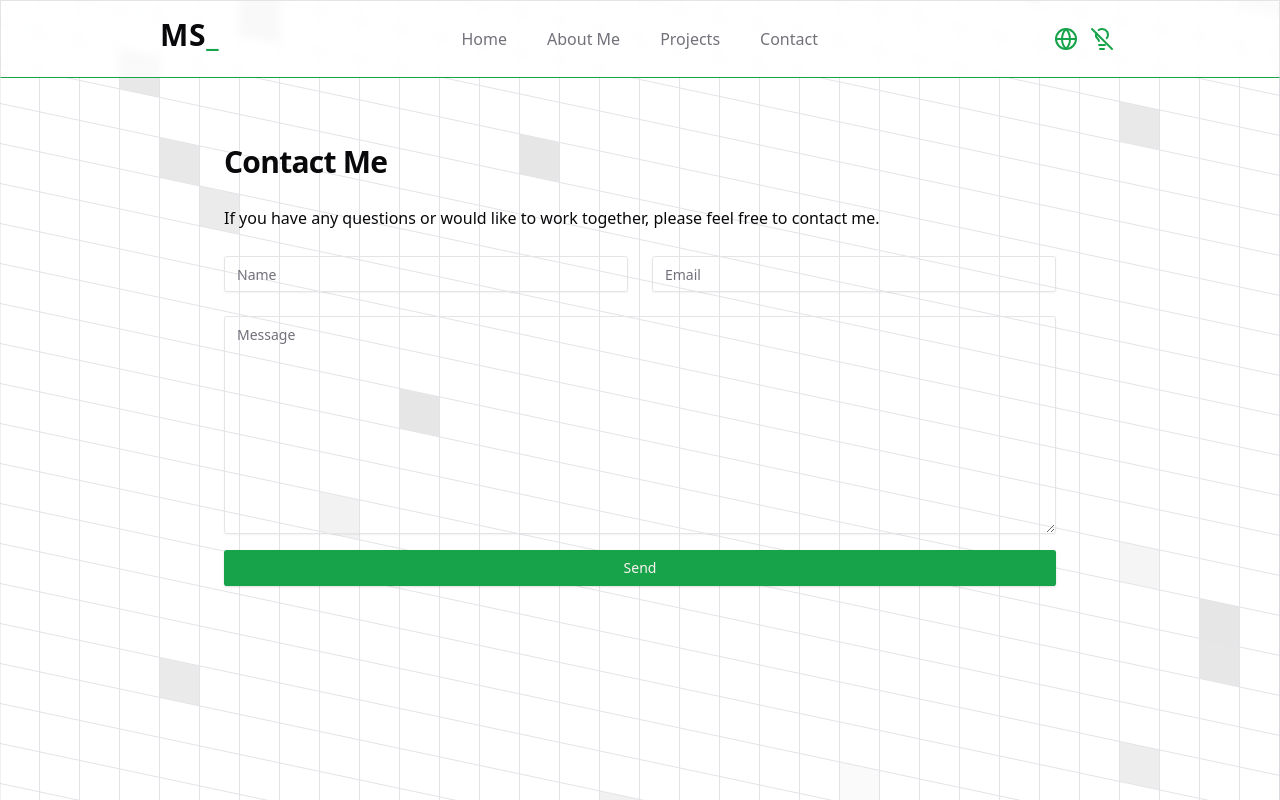
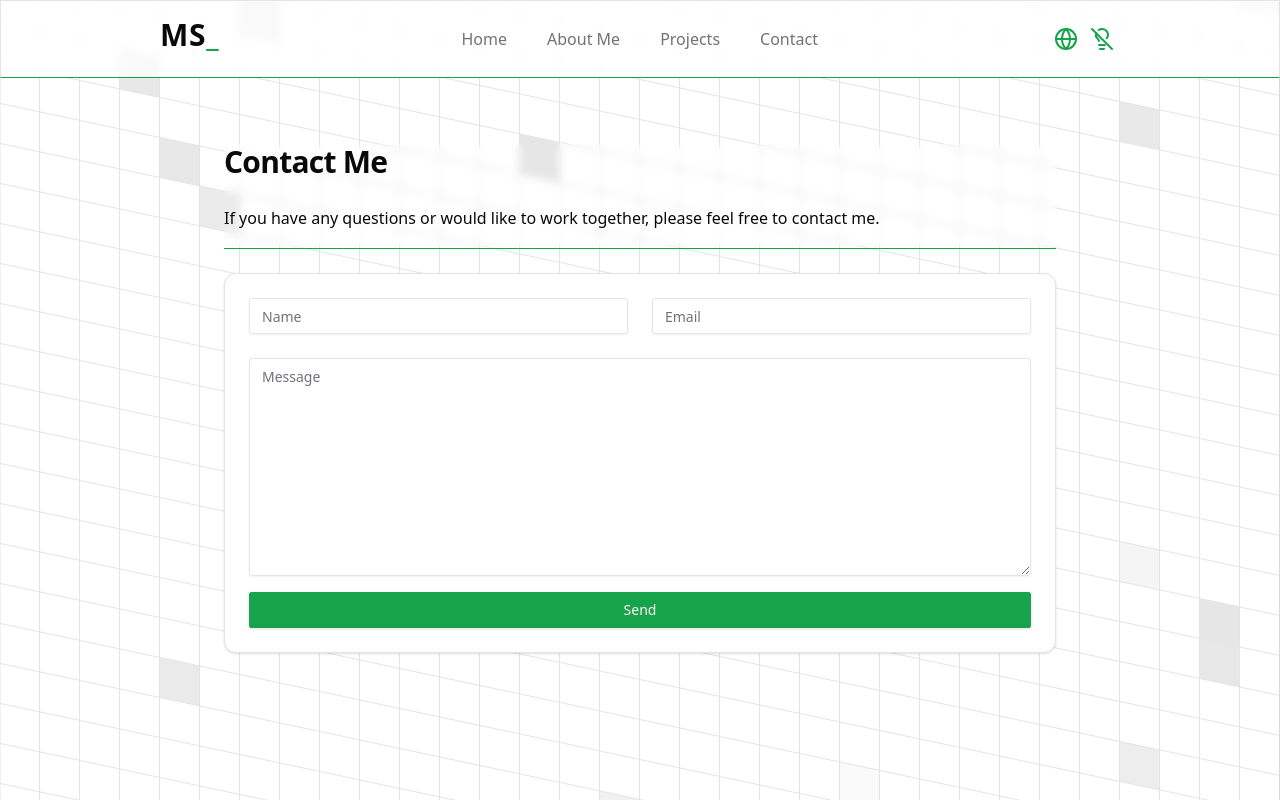
Before and after one commit to MScheltjens/portfolio, a Next.js app: page /en/contact in a window 1280 px wide. Shown: the top 800 px of the page. Built offline with nearby package versions, Linux system fonts and the light colour scheme.

Commit message:
layout fixes

```diff
--- a/components/forms/contact-form.tsx
+++ b/components/forms/contact-form.tsx
@@ -9,6 +9,7 @@ import { ContactFormSchema, ContactFormInputs } from './contact-form-schema';
 import { toast } from 'sonner';
 import { sendEmail } from '@/lib/actions';
 import { getDictionary } from '@/i18/get-dictionary';
+import { Card, CardContent } from '../ui/card';
 
 type Props = {
   dictionary: Awaited<ReturnType<typeof getDictionary>>['contactForm'];
@@ -48,6 +49,8 @@ export const ContactForm = ({
   };
 
   return (
+    <Card className="mt-6">
+      <CardContent>
         <form
           onSubmit={handleSubmit(onSubmit)}
           className="mx-auto mt-6 max-w-4xl lg:flex-auto"
@@ -109,5 +112,7 @@ export const ContactForm = ({
             {isSubmitting ? submitting : send}
           </Button>
         </form>
+      </CardContent>
+    </Card>
   );
 };
--- a/components/page-heading.tsx
+++ b/components/page-heading.tsx
@@ -1,3 +1,5 @@
+import { cn } from '@/lib/utils';
+
 type Props = {
   title: string;
   description: string;
@@ -5,7 +7,9 @@ type Props = {
 };
 
 export const PageHeading = ({ title, description, className }: Props) => (
-  <div className={className}>
+  <div
+    className={cn('border-b border-primary pb-4 backdrop-blur-sm', className)}
+  >
     <h2 className="scroll-m-20 text-3xl font-semibold tracking-tight first:mt-0">
       {title}
     </h2>
```
Lines whose indentation alone changed are shown as unchanged.
